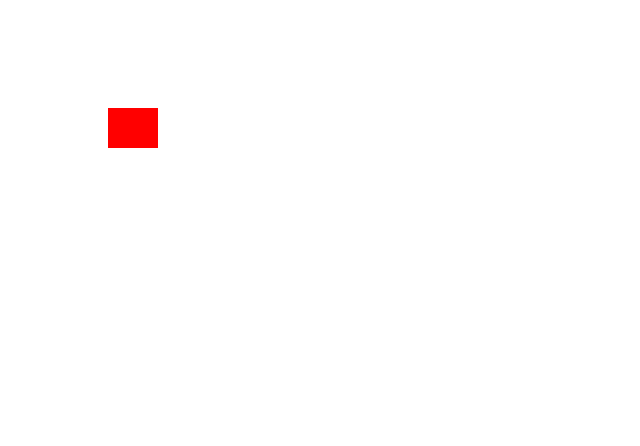
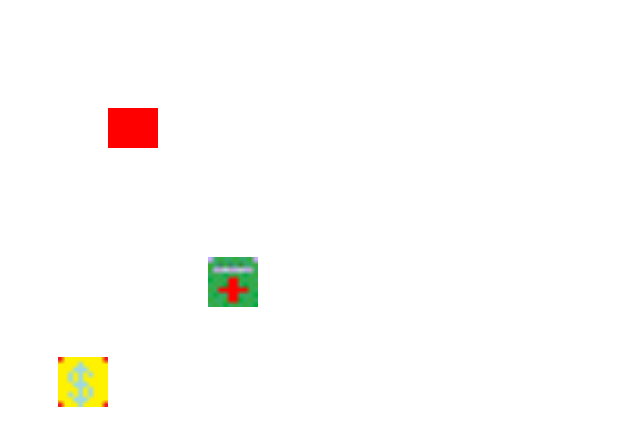
Before and after one commit to Conor-Harney/1stTest, a plain HTML site: page EndlessFall/game/index.html in a window 1280 px wide. Shown: the whole page, without its empty margins (0-640 px from the left). Drawn offline with Linux system fonts and the light colour scheme.

Commit message:
score pickup & reset

```diff
--- a/EndlessFall/game/index.html
+++ b/EndlessFall/game/index.html
@@ -8,6 +8,7 @@
 <script src="js/Goal.js"></script>
 <script src="js/Sound.js"></script>
 <script src="js/healthPickUp.js"></script>
+<script src="js/scorePickUp.js"></script>
 <script src="js/enemy.js"></script>
 
 <body onload="main();">
--- a/EndlessFall/game/js/Game.js
+++ b/EndlessFall/game/js/Game.js
@@ -1,4 +1,4 @@
-var player, b_gameOver, healthPack1, viewportPosY, cameraSpeed;
+var player, b_gameOver, healthPack1, scorePack1, viewportPosY, cameraSpeed;
 //These are global variables and are NOT recommended because they cause bad things to happen
 //Some refactoring will be needed...
 
@@ -25,6 +25,7 @@ Game.prototype.initWorld = function () {
     this.gameOver = false;
     this.b_gameOver = false;
 	this.healthPack1 = new healthPickUp(200, 200);
+    this.scorePack1 = new scorePickUp(50, 300);
 	playBackgroundLoop();
 
 	//gameLoop();
@@ -77,11 +78,7 @@ function loopPlay() {
 
 Game.prototype.update = function () {
 
-    //loopPlay();
-    //play();
-    console.log("in update");
     if (this.gameWon == false && this.gameOver == false) {
-        console.log("in update");
         ctx.clearRect(0, 0, canvas.width, canvas.height);
         if (this.e.getAlive() == true && this.player.isAlive == true) {
             this.e.move(this.player, 1);
@@ -121,12 +118,20 @@ Game.prototype.update = function () {
             ctx.restore();
         }
 
-        this.cameraSpeed += 0.01;
+        if(this.cameraSpeed < 2){
+            this.cameraSpeed += 0.001;
+        }
         var healthAdder = this.healthPack1.checkCollision(this.player.x, this.player.y, this.player.width, this.player.height);
         if (healthAdder != false) { this.player.increaseLives(); }
         this.viewportPosY = this.viewportPosY - this.cameraSpeed;
         this.healthPack1.update(0, this.viewportPosY);
         healthAdder = false;
+
+         var scoreAdder = this.scorePack1.checkCollision(this.player.x, this.player.y, this.player.width, this.player.height);
+        if (scoreAdder != false) { this.player.increaseScore(); }
+        this.viewportPosY = this.viewportPosY - this.cameraSpeed;
+        this.scorePack1.update(0, this.viewportPosY);
+        scoreAdder = false;
     }
 }
 
@@ -161,4 +166,5 @@ Game.prototype.draw = function (ctx) {
     }
 
     this.healthPack1.draw();
+    this.scorePack1.draw();
 }
--- a/EndlessFall/game/js/Main.js
+++ b/EndlessFall/game/js/Main.js
@@ -2,9 +2,9 @@ var AM;
 var game;
 function main()
 {
-	//change version number if you suspect a problem with caching
 	AM = new AssetManager;
 	AM.queueDownload("images/healthPack.gif");
+	AM.queueDownload("images/scorePack.png");
 	AM.downloadAll(setup);
 
 
@@ -16,14 +16,9 @@ function setup() {
 	this.game= new Game();
 
 	this.game.initCanvas();
-	//ctx the drawing context, which lets you draw onto the canvas
-	//Most people call it ctx for short
 	ctx.clearRect(0, 0, canvas.width, canvas.height);
 
 
 	this.game.initWorld();
 	this.game.gameLoop();
-
-	//start game loop
-
 }
--- a/EndlessFall/game/js/Player.js
+++ b/EndlessFall/game/js/Player.js
@@ -5,6 +5,7 @@ var Player = function (x, y, w, h) {
     this.height = h;
     this.isAlive = true;
     this.lives = 3;
+    this.score = 0;
 };
 
 Player.prototype.draw = function () {
@@ -40,6 +41,10 @@ Player.prototype.checkCollision = function (e) {
 
 Player.prototype.increaseLives = function () {
     this.lives++;
+}
+
+Player.prototype.increaseScore = function () {
+    this.score++;
 }
 
 Player.prototype.decreaseLife = function () {
--- /dev/null
+++ b/EndlessFall/game/js/scorePickUp.js
@@ -0,0 +1,59 @@
+var scorePickUp = function(posXIn, posYIn){
+	this.worldPosX = posXIn;
+	this.worldPosY = posYIn;//the position in the world
+	this.relScreenPosX = this.worldPosX;
+	this.relScreenPosY =  this.worldPosY;
+	this.screenPositionY = 0;
+	this.size = 50;
+	this.alive = true;
+	this.scoreValue = 1;
+};
+
+scorePickUp.prototype.update = function(screenPosX, screenPosY){
+	if(this.alive == true){
+		this.relScreenPosX = this.worldPosX + screenPosX;
+		this.relScreenPosY = this.worldPosY + screenPosY;
+		this.screenPositionY = screenPosX;
+	}
+	if (this.relScreenPosY < 0)
+	{this.destroy();
+	 console.log("hit desMeth");
+	// console.log(this);
+	}
+};
+
+scorePickUp.prototype.getPosition = function(){
+	if(this.alive == true){
+		return this.relScreenPosX, this.relScreenPosY;
+	}
+};
+
+scorePickUp.prototype.destroy = function(){
+	//this.alive = false;
+	this.worldPosY = this.worldPosY + 800;
+	//this.relScreenPosY = 800;
+	//this.alive = true;
+};
+
+scorePickUp.prototype.checkCollision = function(playersPositionX, playersPositionY, playerSizeX, playerSizeY){
+	if(this.alive == true){
+		if(playersPositionX > this.relScreenPosX + this.size ||
+			playersPositionX + playerSizeX < this.relScreenPosX ||
+			playersPositionY > this.relScreenPosY + this.size ||
+			playersPositionY + playerSizeY < this.relScreenPosY){return false;}
+			else{
+				this.destroy();
+				return this.scoreValue;
+			}
+	}
+};
+
+
+scorePickUp.prototype.draw = function()
+{
+	if(this.alive == true)
+	{
+		var img = AM.cache["images/scorePack.png"];
+		ctx.drawImage(img, this.relScreenPosX, this.relScreenPosY, this.size, this.size);
+	}
+};
```
Also changed, not shown: EndlessFall/game/images/backgroung.png (added).
